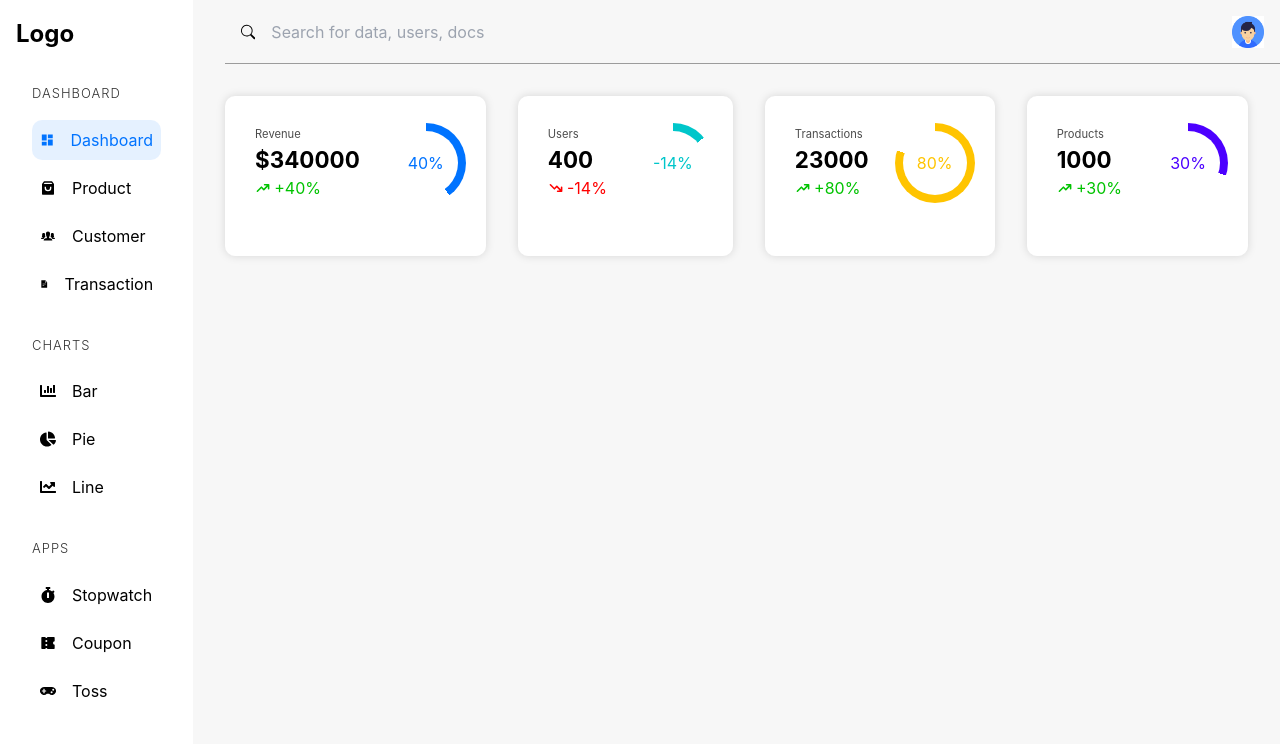
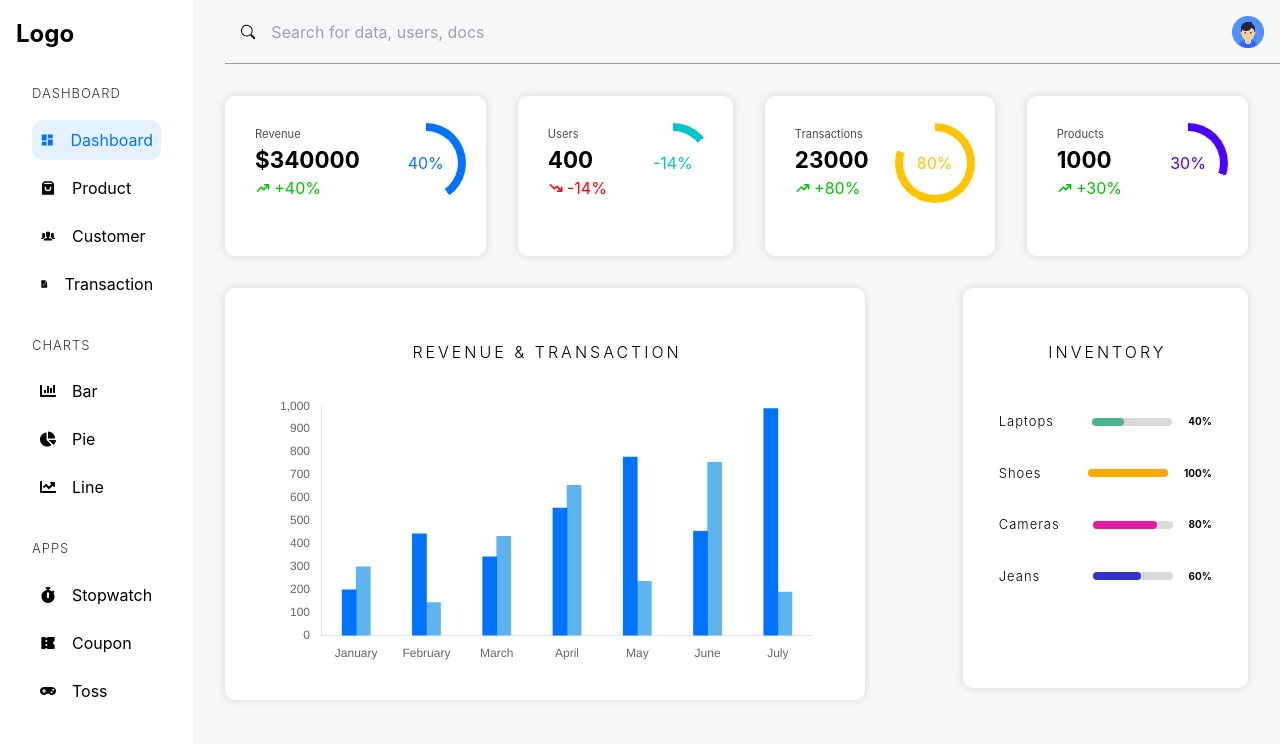
Before and after one commit to rajats-dev/ecomm-app, a React (Vite) app: page /admin/dashboard in a window 1280 px wide. Shown: the top 744 px of the page. Built offline with nearby package versions, Linux system fonts and the light colour scheme; some icons are missing.

Commit message:
revenure chart & category chart created

```diff
--- a/package.json
+++ b/package.json
@@ -12,8 +12,10 @@
   "dependencies": {
     "@reduxjs/toolkit": "^1.9.7",
     "axios": "^1.6.2",
+    "chart.js": "^4.4.2",
     "firebase": "^10.6.0",
     "react": "^18.2.0",
+    "react-chartjs-2": "^5.2.0",
     "react-dom": "^18.2.0",
     "react-icons": "^4.12.0",
     "react-redux": "^8.1.3",
--- a/src/App.tsx
+++ b/src/App.tsx
@@ -41,7 +41,9 @@ const AdminLayout = () => {
     <div className="adminContainer">
       <AdminSlider />
       <ScrollRestoration />
-      <Outlet />
+      <div className="childContainer">
+        <Outlet />
+      </div>
     </div>
   );
 };
--- /dev/null
+++ b/src/admin/components/Charts.tsx
@@ -0,0 +1,96 @@
+import {
+  Chart as ChartJS,
+  CategoryScale,
+  LinearScale,
+  BarElement,
+  Title,
+  Tooltip,
+  Legend,
+  ChartData,
+  ChartOptions,
+} from "chart.js";
+import { Bar } from "react-chartjs-2";
+
+ChartJS.register(
+  CategoryScale,
+  LinearScale,
+  BarElement,
+  Title,
+  Tooltip,
+  Legend
+);
+
+interface BarChartProps {
+  horizontal?: boolean;
+  data_1: number[];
+  data_2: number[];
+  title_1: string;
+  title_2: string;
+  bgColor_1: string;
+  bgColor_2: string;
+  labels?: string[];
+}
+
+const months = ["January", "February", "March", "April", "May", "June", "July"];
+
+export const BarChart = ({
+  data_1 = [],
+  data_2 = [],
+  title_1,
+  title_2,
+  bgColor_1,
+  bgColor_2,
+  horizontal = false,
+  labels = months,
+}: BarChartProps) => {
+  const options: ChartOptions<"bar"> = {
+    responsive: true,
+    indexAxis: horizontal ? "y" : "x",
+    plugins: {
+      legend: {
+        display: false,
+      },
+      title: {
+        display: false,
+      },
+    },
+
+    scales: {
+      y: {
+        beginAtZero: true,
+        grid: {
+          display: false,
+        },
+      },
+      x: {
+        grid: {
+          display: false,
+        },
+      },
+    },
+  };
+
+  const data: ChartData<"bar", number[], string> = {
+    labels,
+    datasets: [
+      {
+        label: title_1,
+        data: data_1,
+        backgroundColor: bgColor_1,
+        barThickness: "flex",
+        barPercentage: 1,
+        categoryPercentage: 0.4,
+      },
+      {
+        label: title_2,
+        data: data_2,
+        backgroundColor: bgColor_2,
+        barThickness: "flex",
+        barPercentage: 1,
+        categoryPercentage: 0.4,
+      },
+    ],
+  };
+
+  return <Bar options={options} data={data} />;
+};
--- a/src/admin/pages/main/Dashboard.tsx
+++ b/src/admin/pages/main/Dashboard.tsx
@@ -2,6 +2,8 @@ import { BsSearch } from "react-icons/bs";
 import { FaRegBell } from "react-icons/fa6";
 import userImg from "../../assets/userpic.png";
 import { HiTrendingDown, HiTrendingUp } from "react-icons/hi";
+import data from "../../assets/data.json";
+import { BarChart } from "../../components/Charts";
 
 const Dashboard = () => {
   return (
@@ -47,6 +49,35 @@ const Dashboard = () => {
             heading="Products"
             color="rgb(76 0 255)"
           />
+        </div>
+        <div className="box box5">
+          <div className="revenue-chart">
+            <h2>Revenue & Transaction</h2>
+            {/* Grapph here */}
+            <BarChart
+              data_2={[300, 144, 433, 655, 237, 755, 190]}
+              data_1={[200, 444, 343, 556, 778, 455, 990]}
+              title_1="Revenue"
+              title_2="Transaction"
+              bgColor_1="rgb(0,115,255)"
+              bgColor_2="rgba(53,162,235,0.8)"
+            />
+          </div>
+        </div>
+        <div className="box box6">
+          <div className="dashboard-categories">
+            <h2>Inventory</h2>
+            <div>
+              {data.categories.map((item) => (
+                <CategoryItem
+                  key={item.heading}
+                  heading={item.heading}
+                  value={item.value}
+                  color={`hsl(${item.value * 4},${item.value}%,50%)`}
+                />
+              ))}
+            </div>
+          </div>
         </div>
       </section>
     </div>
@@ -95,4 +126,25 @@ const WidgetItem = ({
   </article>
 );
 
+interface CategoryItemProps {
+  color: string;
+  value: number;
+  heading: string;
+}
+
+const CategoryItem = ({ color, value, heading }: CategoryItemProps) => (
+  <div className="category-item">
+    <h5>{heading}</h5>
+    <div>
+      <div
+        style={{
+          backgroundColor: color,
+          width: `${value}%`,
+        }}
+      ></div>
+    </div>
+    <span>{value}%</span>
+  </div>
+);
+
 export default Dashboard;
--- a/src/admin/style/app.scss
+++ b/src/admin/style/app.scss
@@ -29,7 +29,6 @@ a {
 
 .adminContainer {
   @include grid(1fr 4fr, 2rem);
-  height: 100vh;
   background-color: rgb(247, 247, 247);
   > aside {
     width: 100%;
@@ -39,6 +38,8 @@ a {
     overflow-y: auto;
     &::-webkit-scrollbar {
       display: none;
+      background: #f1f1f1;
+      width: 10px;
     }
     > h2 {
       font-weight: bold;
--- a/src/admin/style/dashboard.scss
+++ b/src/admin/style/dashboard.scss
@@ -32,10 +32,24 @@
     box-shadow: 0 0 10px rgb(0, 0, 0, 0.132);
     background-color: white;
   }
+
+  .box5 {
+    grid-column: span 3;
+    grid-row: span 3;
+    width: 40rem;
+    height: fit-content;
+  }
+
+  .box6 {
+    grid-column: span 1;
+    grid-row: span 3;
+    margin-left: -4rem;
+    height: 25rem;
+  }
 }
 
 .widget {
-  @include flex(row, between);
+  @include flex(row);
   .widgetInfo {
     padding: 10px;
     > p {
@@ -70,3 +84,58 @@
     position: relative;
   }
 }
+
+// .graph-container {
+//   @include flex(row, unset, unset, 2rem);
+//   padding: 0 2rem 2rem 0;
+//   > div {
+//     background-color: white;
+//     border-radius: 10px;
+//   }
+
+.revenue-chart {
+  // width: 100%;
+  padding: 1rem 2rem;
+
+  > h2 {
+    @include heading;
+    margin: 1rem 0 2rem 0.25rem;
+    text-align: center;
+  }
+}
+// }
+
+.dashboard-categories {
+  > h2 {
+    @include heading;
+    margin: 2rem 0 2rem 0.25rem;
+    text-align: center;
+  }
+
+  .category-item {
+    width: 100%;
+    @include flex(row);
+    padding: 1rem;
+    > h5 {
+      font-size: small;
+      letter-spacing: 1px;
+      font-weight: 300;
+    }
+    > div {
+      margin-left: auto;
+      width: 5rem;
+      background-color: rgb(217, 217, 217);
+      border-radius: 20px;
+      height: 0.5rem;
+      flex: none;
+      > div {
+        border-radius: 20px;
+        height: 100%;
+      }
+    }
+    > span {
+      font-size: x-small;
+      font-weight: bold;
+    }
+  }
+}
```
Also changed, not shown: 1 other file (tests, documents, lock files or other folders).
